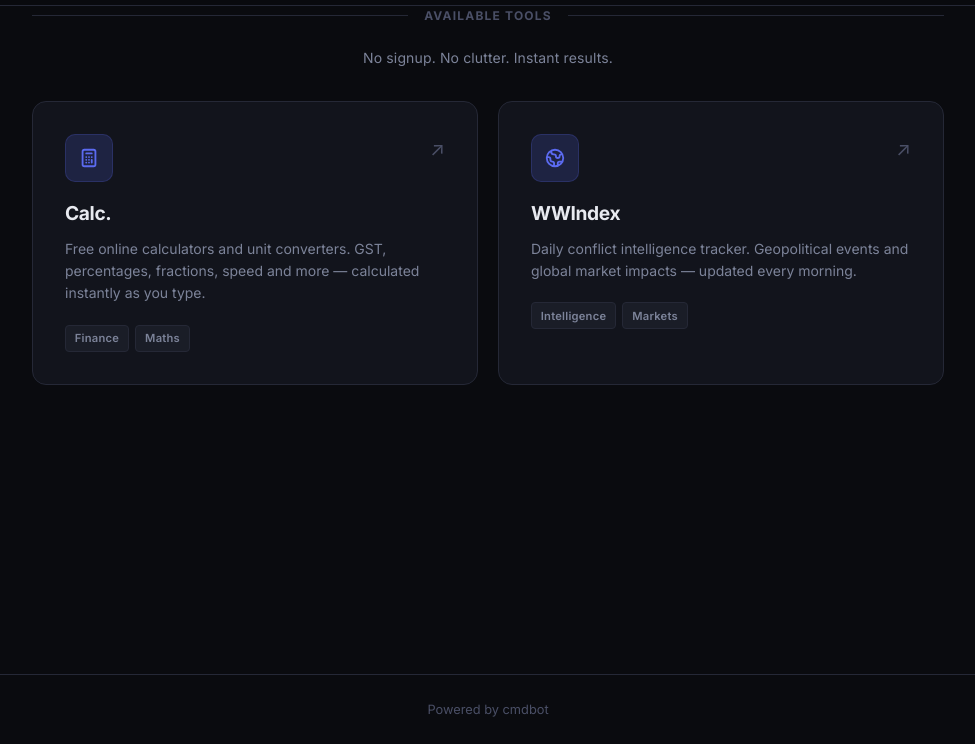
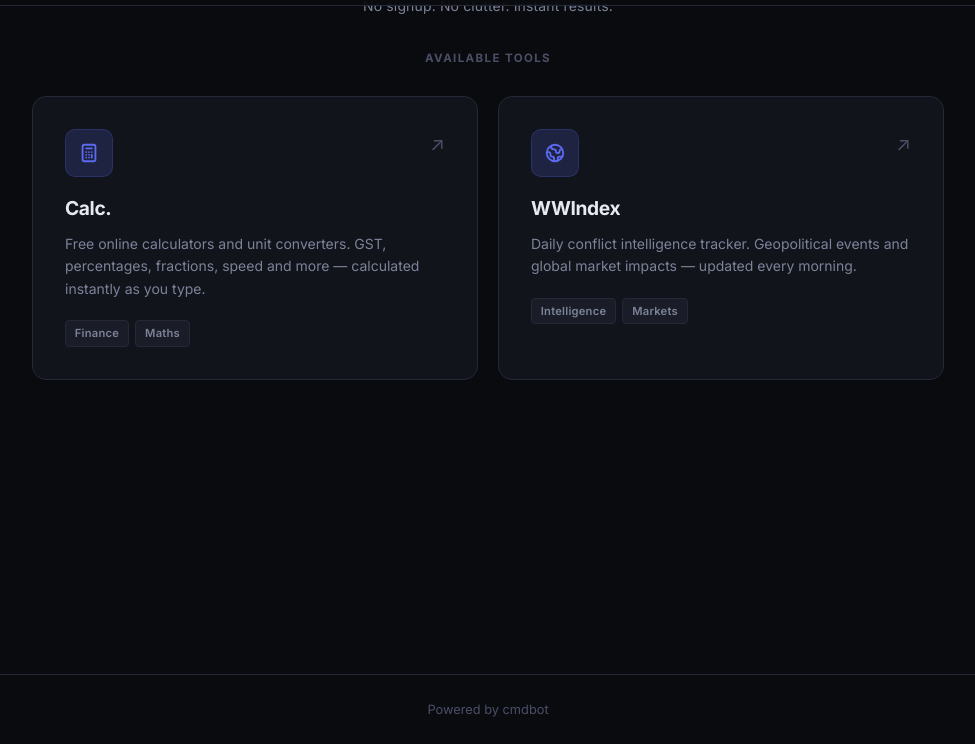
Before and after one commit to avgt3chguy/cmdbot-home, a website: page index.html in a window 1280 px wide. Shown: the part 56-800 px from the top of the page, without its empty margins (152-1127 px from the left). Drawn offline with Linux system fonts and the light colour scheme.

Commit message:
Restructure: tagline above, Available Tools label below

```diff
--- a/index.html
+++ b/index.html
@@ -283,6 +283,16 @@
   margin: -0.75rem auto 2rem;
   letter-spacing: 0.01em;
 }
+
+.tools-section-label {
+  text-align: center;
+  font-size: 0.72rem;
+  font-weight: 700;
+  color: var(--text-dim);
+  text-transform: uppercase;
+  letter-spacing: 0.12em;
+  margin-bottom: 1.75rem;
+}
 </style>
 </head>
 <body>
@@ -294,8 +304,8 @@
   </header>
 
   <main>
-<div class="section-label"><span>Available Tools</span></div>
-    <p class="tools-subtitle">No signup. No clutter. Instant results.</p>
+<p class="tools-subtitle">No signup. No clutter. Instant results.</p>
+    <p class="tools-section-label">Available Tools</p>
 
     <section class="tools-section">
       <div class="tools-grid">
```
